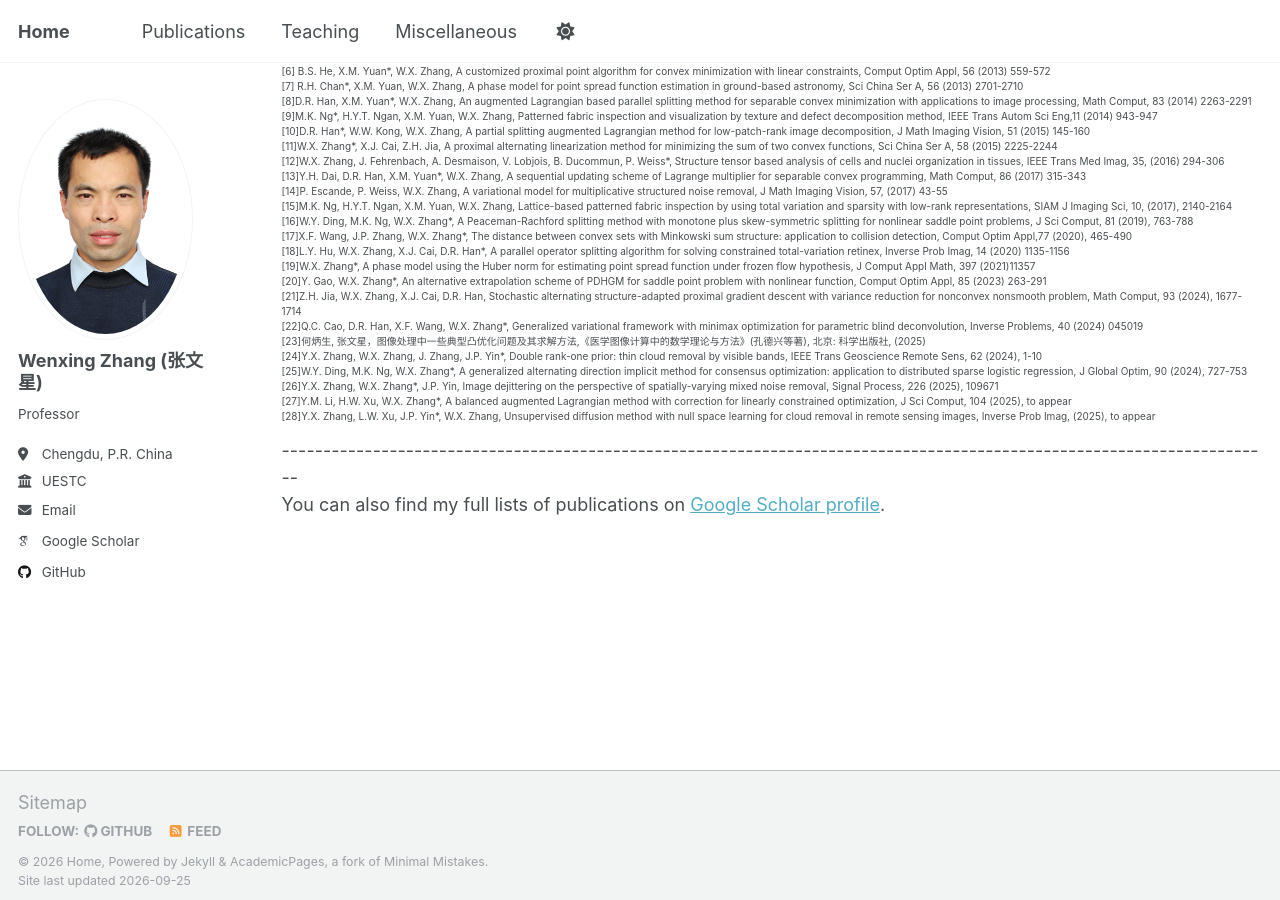
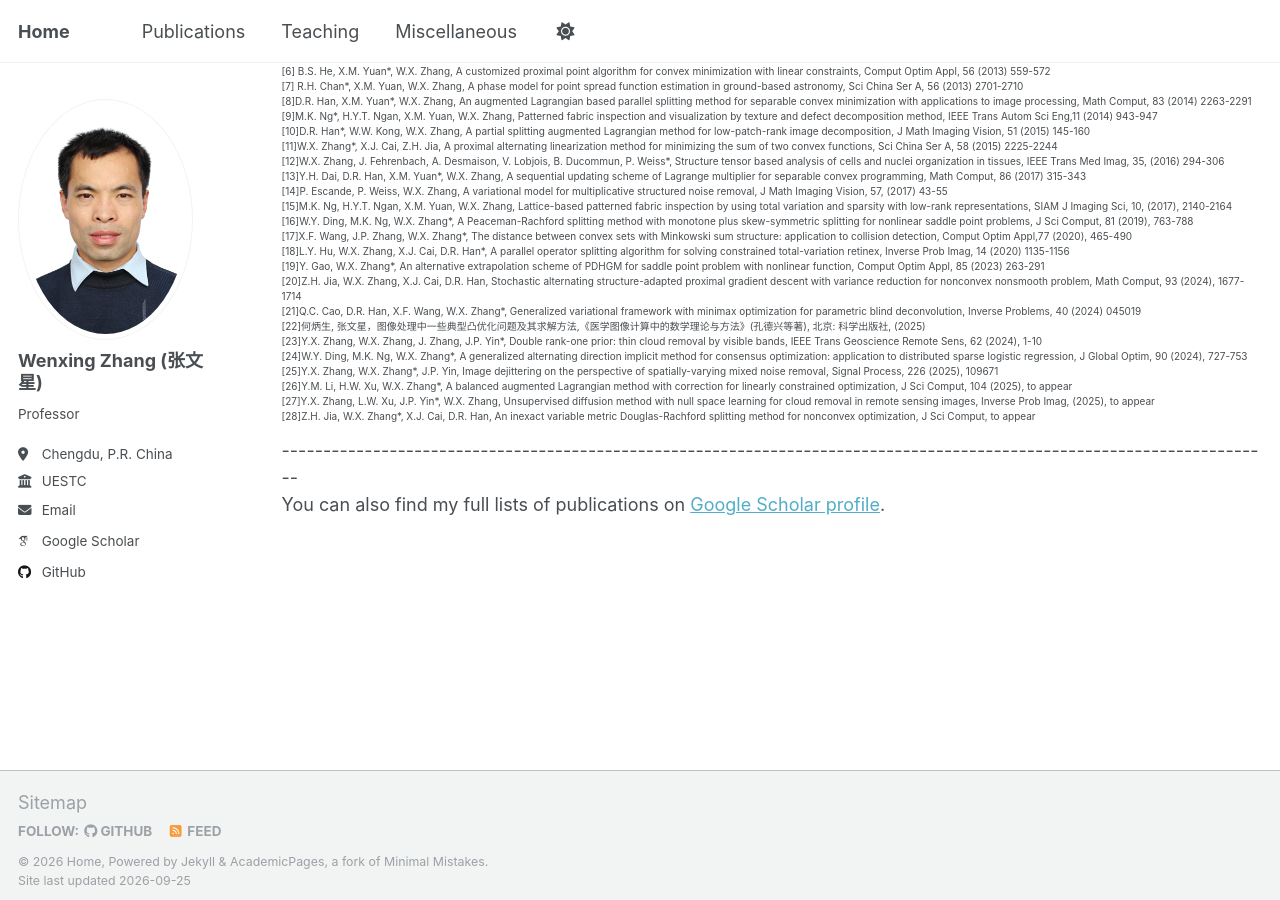
Before and after one commit to WenxingZhang/WenxingZhang.github.io, a Jekyll site: the page built from _pages/publications.html, in a window 1280 px wide and 900 px high, scrolled down 1880 px. Built offline with Jekyll 4.4.1, drawn with Linux system fonts in a browser that asks for light colours; some web fonts are replaced; a script that is not in the unit is left out.

Commit message:
Update publications.html

```diff
--- a/_pages/publications.html
+++ b/_pages/publications.html
@@ -50,16 +50,17 @@ author_profile: true
 [16]W.Y. Ding, M.K. Ng, W.X. Zhang*, A Peaceman-Rachford splitting method with monotone plus skew-symmetric splitting for nonlinear saddle point problems, J Sci Comput,  81 (2019), 763-788<br>
 [17]X.F. Wang, J.P. Zhang, W.X. Zhang*, The distance between convex sets with Minkowski sum structure: application to collision detection, Comput Optim Appl,77 (2020), 465-490<br>
 [18]L.Y. Hu, W.X. Zhang, X.J. Cai, D.R. Han*, A parallel operator splitting algorithm for solving constrained total-variation retinex, Inverse Prob Imag, 14 (2020) 1135-1156<br>
-[19]W.X. Zhang*, A phase model using the Huber norm for estimating point spread function under frozen flow hypothesis, J Comput Appl Math, 397 (2021)11357<br>
-[20]Y. Gao, W.X. Zhang*, An alternative extrapolation scheme of PDHGM for saddle point problem with nonlinear function, Comput Optim Appl, 85 (2023) 263-291<br>
-[21]Z.H. Jia, W.X. Zhang, X.J. Cai, D.R. Han, Stochastic alternating structure-adapted proximal gradient descent with variance reduction for nonconvex nonsmooth problem, Math Comput, 93 (2024), 1677-1714<br>
-[22]Q.C. Cao, D.R. Han, X.F. Wang, W.X. Zhang*, Generalized variational framework with minimax optimization for parametric blind deconvolution, Inverse Problems, 40 (2024) 045019<br>
-[23]何炳生, 张文星，图像处理中一些典型凸优化问题及其求解方法,《医学图像计算中的数学理论与方法》(孔德兴等著), 北京: 科学出版社, (2025)<br>
-[24]Y.X. Zhang, W.X. Zhang, J. Zhang, J.P. Yin*, Double rank-one prior: thin cloud removal by visible bands, IEEE Trans Geoscience Remote Sens, 62 (2024), 1-10<br>
-[25]W.Y. Ding, M.K. Ng, W.X. Zhang*, A generalized alternating direction implicit method for consensus optimization: application to distributed sparse logistic regression, J Global Optim, 90 (2024), 727-753<br>
-[26]Y.X. Zhang, W.X. Zhang*, J.P. Yin, Image dejittering on the perspective of spatially-varying mixed noise removal, Signal Process, 226 (2025), 109671<br>
-[27]Y.M. Li, H.W. Xu, W.X. Zhang*, A balanced augmented Lagrangian method with correction for linearly constrained optimization, J Sci Comput, 104 (2025), to appear<br>
-[28]Y.X. Zhang, L.W. Xu, J.P. Yin*, W.X. Zhang, Unsupervised diffusion method with null space learning for cloud removal in remote sensing images, Inverse Prob Imag, (2025), to appear<br></p>
+[19]Y. Gao, W.X. Zhang*, An alternative extrapolation scheme of PDHGM for saddle point problem with nonlinear function, Comput Optim Appl, 85 (2023) 263-291<br>
+[20]Z.H. Jia, W.X. Zhang, X.J. Cai, D.R. Han, Stochastic alternating structure-adapted proximal gradient descent with variance reduction for nonconvex nonsmooth problem, Math Comput, 93 (2024), 1677-1714<br>
+[21]Q.C. Cao, D.R. Han, X.F. Wang, W.X. Zhang*, Generalized variational framework with minimax optimization for parametric blind deconvolution, Inverse Problems, 40 (2024) 045019<br>
+[22]何炳生, 张文星，图像处理中一些典型凸优化问题及其求解方法,《医学图像计算中的数学理论与方法》(孔德兴等著), 北京: 科学出版社, (2025)<br>
+[23]Y.X. Zhang, W.X. Zhang, J. Zhang, J.P. Yin*, Double rank-one prior: thin cloud removal by visible bands, IEEE Trans Geoscience Remote Sens, 62 (2024), 1-10<br>
+[24]W.Y. Ding, M.K. Ng, W.X. Zhang*, A generalized alternating direction implicit method for consensus optimization: application to distributed sparse logistic regression, J Global Optim, 90 (2024), 727-753<br>
+[25]Y.X. Zhang, W.X. Zhang*, J.P. Yin, Image dejittering on the perspective of spatially-varying mixed noise removal, Signal Process, 226 (2025), 109671<br>
+[26]Y.M. Li, H.W. Xu, W.X. Zhang*, A balanced augmented Lagrangian method with correction for linearly constrained optimization, J Sci Comput, 104 (2025), to appear<br>
+[27]Y.X. Zhang, L.W. Xu, J.P. Yin*, W.X. Zhang, Unsupervised diffusion method with null space learning for cloud removal in remote sensing images, Inverse Prob Imag, (2025), to appear<br>
+[28]Z.H. Jia, W.X. Zhang*, X.J. Cai, D.R. Han, An inexact variable metric Douglas-Rachford splitting method for nonconvex optimization, J Sci Comput, to appear
+</p>
 ------------------------------------------------------------------------------------------------------------------------<br>
 
 {% if site.author.googlescholar %}
```
